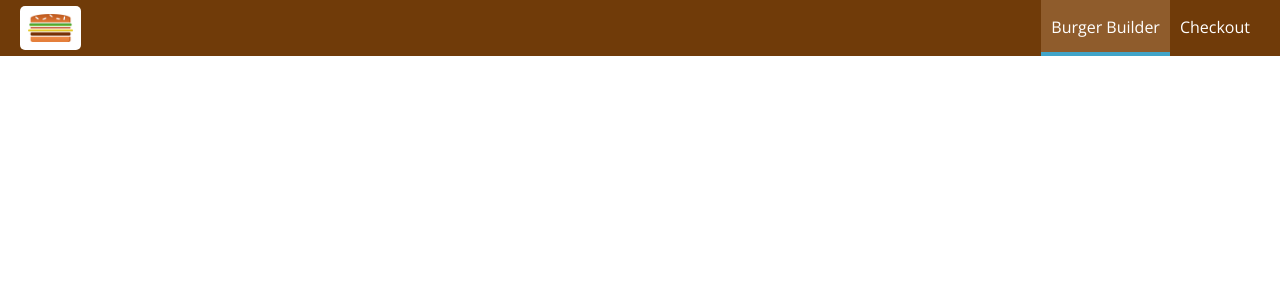
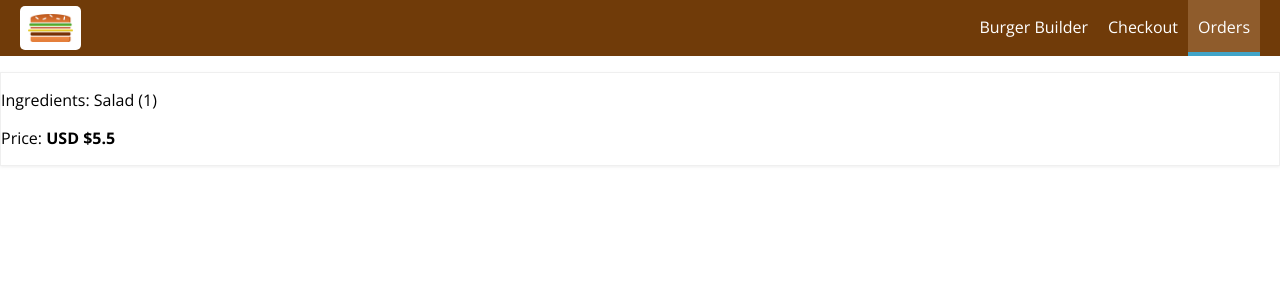
Before and after one commit to maveras/react_hamburger, a React app: page /orders in a window 1280 px wide. Shown: the top 300 px of the page. Built offline with nearby package versions, Linux system fonts and the light colour scheme.

Commit message:
Added Orders view with dummy data and fix active classes in navitems components

```diff
--- a/src/App.js
+++ b/src/App.js
@@ -4,6 +4,7 @@ import { Route, Switch } from 'react-router-dom';
 import Layout from './hoc/Layout/Layout';
 import BurgerBuilder from './containers/BurgerBuilder/BurgerBuilder';
 import Checkout from './containers/Checkout/Checkout';
+import Orders from './containers/Orders/Orders'
 
 class App extends Component {
   render () {
@@ -12,6 +13,7 @@ class App extends Component {
         <Layout>
           <Switch>
             <Route path="/checkout" component={Checkout} />
+            <Route path="/orders" exact component={Orders} />
             <Route path="/" exact component={BurgerBuilder} />
           </Switch>
         </Layout>
--- a/src/components/Navigation/NavigationItems/NavigationItems.js
+++ b/src/components/Navigation/NavigationItems/NavigationItems.js
@@ -5,8 +5,9 @@ import NavigationItem from './NavigationItem/NavigationItem';
 
 const navigationItems = () => (
     <ul className={classes.NavigationItems}>
-        <NavigationItem link="/" active>Burger Builder</NavigationItem>
-        <NavigationItem link="/">Checkout</NavigationItem>
+        <NavigationItem link="/">Burger Builder</NavigationItem>
+        <NavigationItem link="/checkout">Checkout</NavigationItem>
+        <NavigationItem link="/orders">Orders</NavigationItem>
     </ul>
 );
 
--- a/src/components/Navigation/NavigationItems/navigationItem/NavigationItem.js
+++ b/src/components/Navigation/NavigationItems/navigationItem/NavigationItem.js
@@ -1,12 +1,15 @@
 import React from 'react';
+import { NavLink } from 'react-router-dom'
 
 import classes from './NavigationItem.css';
 
 const navigationItem = ( props ) => (
     <li className={classes.NavigationItem}>
-        <a
-            href={props.link}
-            className={props.active ? classes.active : null}>{props.children}</a>
+        <NavLink to={props.link}
+        exact
+        activeClassName={classes.active}>
+          {props.children}
+        </NavLink>
     </li>
 );
 
--- /dev/null
+++ b/src/components/Order/Order.css
@@ -0,0 +1,6 @@
+.Order {
+  width: 100%;
+  border: 1px solid #eeee;
+  box-sizing: border-box;
+  box-shadow: 0px 1px 3px #eeee
+}
--- /dev/null
+++ b/src/components/Order/Order.js
@@ -0,0 +1,9 @@
+  import React from 'react'
+  import classes from './Order.css'
+  const order = (props) => (
+    <div className={classes.Order}>
+      <p>Ingredients: Salad (1)</p>
+      <p>Price: <strong>USD $5.5</strong></p>
+    </div>
+  )
+  export default order
--- /dev/null
+++ b/src/containers/Orders/Orders.js
@@ -0,0 +1,21 @@
+import React, { Component } from 'react'
+import Order from '../../components/Order/Order'
+import { Route } from 'react-router-dom'
+class Orders extends Component {
+  state = {
+    orders: [
+      {
+        ingredients: {
+          salad: 1,
+          tomate: 0
+        }
+      }
+    ]
+  }
+  render () {
+    return (
+      <Order/>
+    )
+  }
+}
+export default Orders
--- a/src/containers/burgerBuilder/BurgerBuilder.js
+++ b/src/containers/burgerBuilder/BurgerBuilder.js
@@ -139,6 +139,7 @@ class BurgerBuilder extends Component {
         // {salad: true, meat: false, ...}
         return (
             <Aux>
+
                 <Modal show={this.state.purchasing} modalClosed={this.purchaseCancelHandler}>
                     {orderSummary}
                 </Modal>
```
